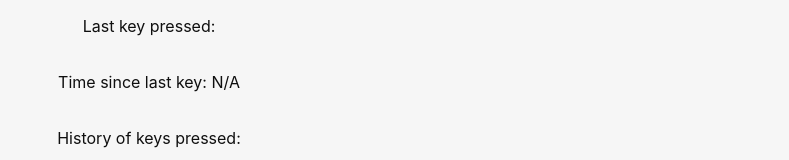
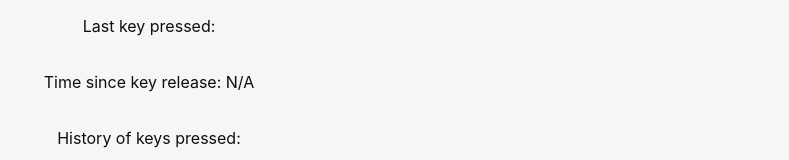
Before and after one commit to AaronCasildo/strafe-trakk, a React (Vite) app: page / in a window 1280 px wide. Shown: the part 157-317 px from the top of the page, without its empty margins (491-1280 px from the left). Built offline with nearby package versions, Linux system fonts and the light colour scheme.

Commit message:
refactor: update ui to only show the time since key release

```diff
--- a/src/App.tsx
+++ b/src/App.tsx
@@ -14,10 +14,13 @@ function App() {
     const setupListener = async () => {
       unsubscribe = await listen("key-pressed", (event: any) => {
         const eventKey = event.payload.key;
-        const timeMs = event.payload.time_since_last_ms;
+        const timeMs = event.payload.time_since_release_ms;
         setLastKey(eventKey);
         setKeyHistory((prev) => prev + eventKey);
+
+        if (event.payload.time_since_release_ms < 300) {
         setTimeSinceLast(timeMs);
+        }
       });
     };
 
@@ -50,7 +53,7 @@ function App() {
         <h1>Strafe Trakk</h1>
 
         <p>Last key pressed: {lastKey}</p>
-        <p>Time since last key: {timeSinceLast !== null ? `${timeSinceLast} ms` : 'N/A'}</p>
+        <p>Time since key release: {timeSinceLast !== null ? `${timeSinceLast} ms` : 'N/A'}</p>
         <p>History of keys pressed: {keyHistory.slice(-10)}</p>
       </main>
     </>
```
